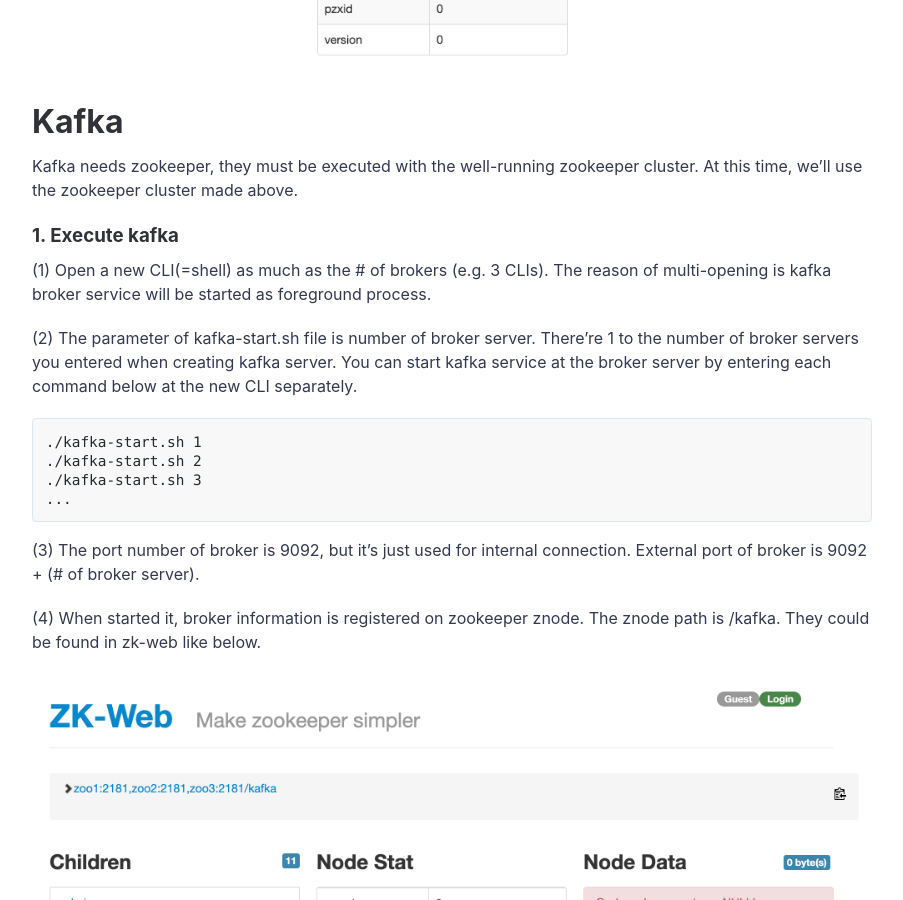
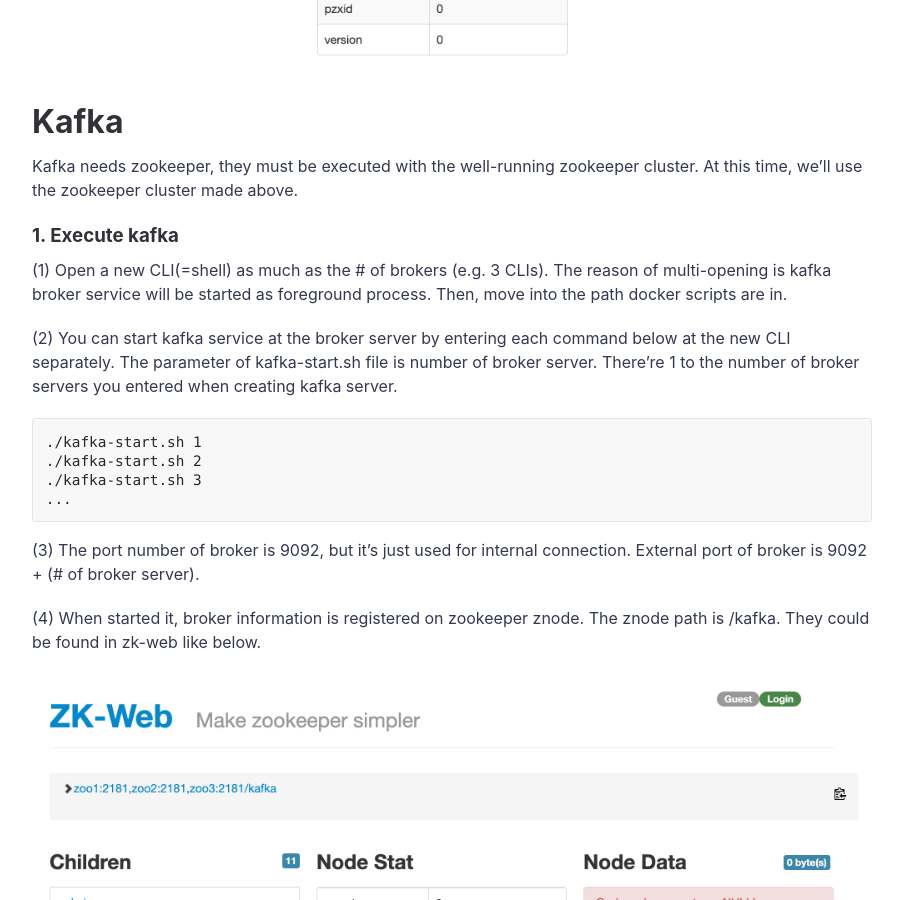
Before and after one commit to hjben/hjben.github.io, a Jekyll site: the page built from _posts/2021-05-27-kafka-cluster.md, in a window 1280 px wide and 900 px high, scrolled down 4860 px. Shown: the whole window, without its empty margins (188-1091 px from the left). Built offline with Jekyll 4.4.1, drawn with Linux system fonts in a browser that asks for light colours; nearby versions of some CDN libraries; comment, search, counter and statistics services are not loaded.

Commit message:
Update 2021-05-27-kafka-cluster.md
some sentence revised

````diff
--- a/_posts/2021-05-27-kafka-cluster.md
+++ b/_posts/2021-05-27-kafka-cluster.md
@@ -113,9 +113,9 @@ e.g.
 Kafka needs zookeeper, they must be executed with the well-running zookeeper cluster. At this time, we'll use the zookeeper cluster made above.
 ﻿
 ### 1. ﻿Execute kafka
-(1) Open a new CLI(=shell) as much as the # of brokers (e.g. 3 CLIs). The reason of multi-opening is kafka broker service will be started as foreground process.
+(1) Open a new CLI(=shell) as much as the # of brokers (e.g. 3 CLIs). The reason of multi-opening is kafka broker service will be started as foreground process. Then, move into the path docker scripts are in.
 
-(2) The parameter of kafka-start.sh file is number of broker server. There're 1 to the number of broker servers you entered when creating kafka server. You can start kafka service at the broker server by entering each command below at the new CLI separately.
+(2) You can start kafka service at the broker server by entering each command below at the new CLI separately. The parameter of kafka-start.sh file is number of broker server. There're 1 to the number of broker servers you entered when creating kafka server.
 ```
 ./kafka-start.sh 1
 ./kafka-start.sh 2
````
